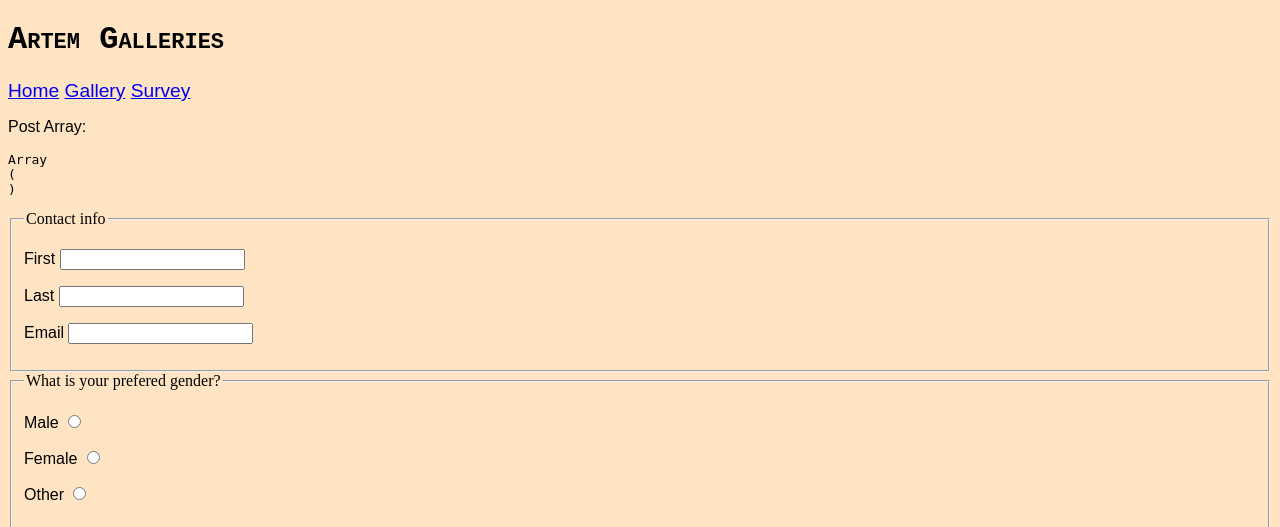
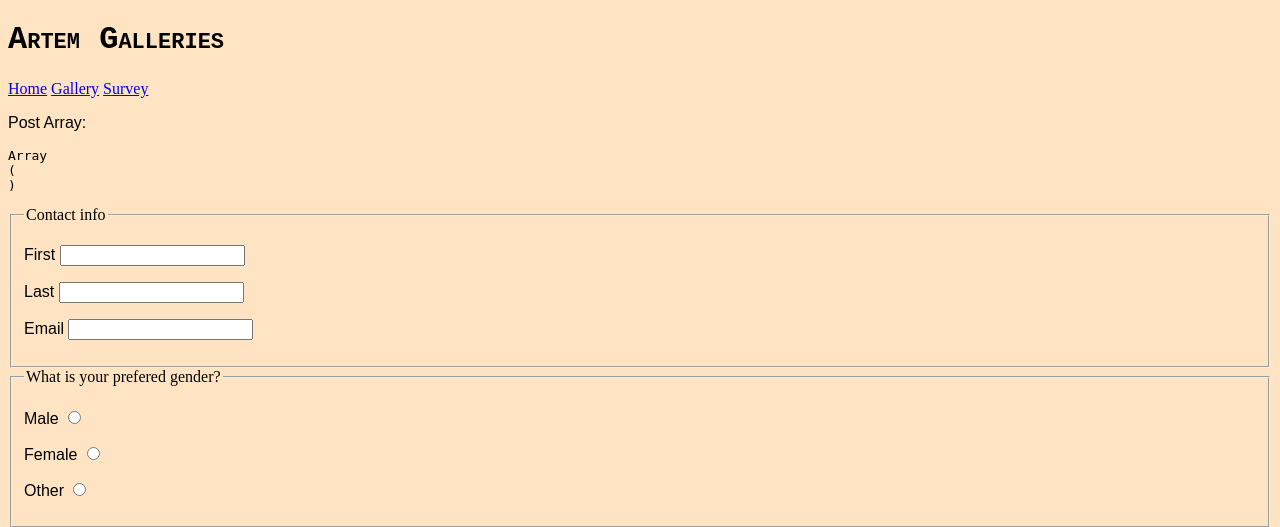
Before and after one commit to ewestthan/CS008-Final-Project, a PHP site: page /form.php in a window 1280 px wide. Shown: the top 527 px of the page. Run offline with PHP 8.4, Linux system fonts and the light colour scheme.

Commit message:
Update custom.css
- further changes to CSS

```diff
--- a/css/custom.css
+++ b/css/custom.css
@@ -7,9 +7,7 @@ h1, h2{
     font-variant: small-caps;
 }
 nav {
-    flex: 0 1 5%;
-    font-size: larger;
-    font-family:Arial, Helvetica, sans-serif
+    flex: 0 1 5%
 }
 p {
     font-family:Arial, Helvetica, sans-serif
```
